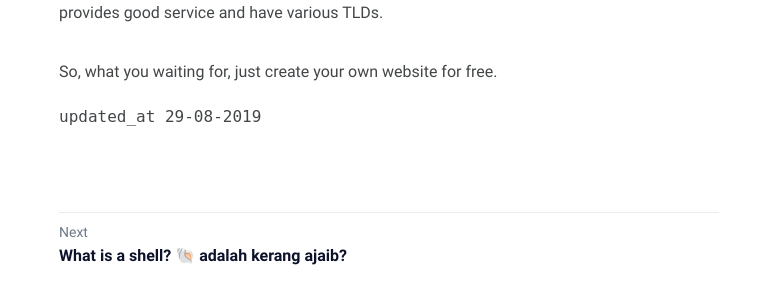
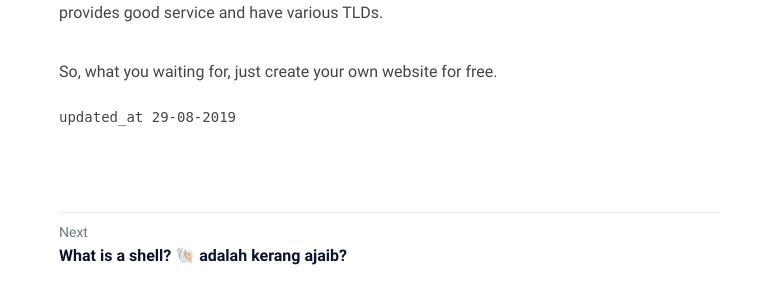
Before and after one commit to piharpi/piharpi.com, a Jekyll site: the page built from _posts/2018-09-28-how-this-site-was-made.md, in a window 1280 px wide. Shown: the part 2068-2368 px from the top of the page, without its empty margins (251-1028 px from the left). Built offline with Jekyll 4.4.1, drawn with Linux system fonts in a browser that asks for light colours; some web fonts are replaced.

Commit message:
small size font

```diff
--- a/_sass/bangsring/_base.scss
+++ b/_sass/bangsring/_base.scss
@@ -277,7 +277,7 @@ u {
 
 // Small
 small {
-  font-size: 16px;
+  font-size: $small-font-size;
 }
 
 // Superscript
```
